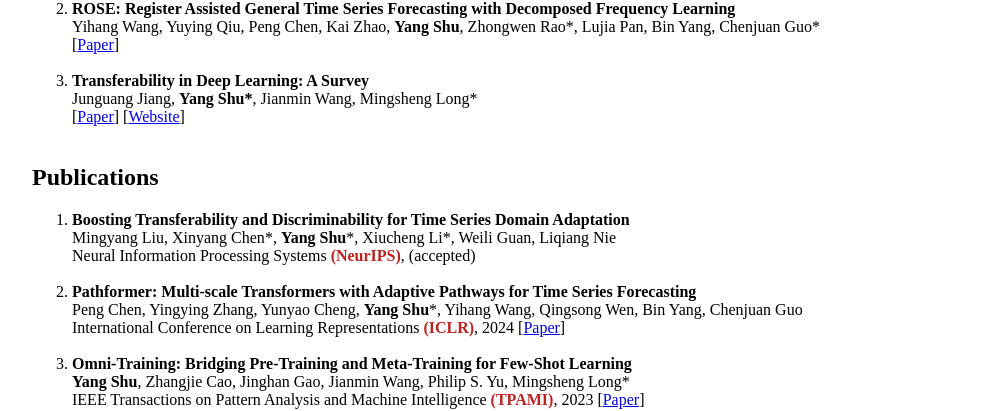
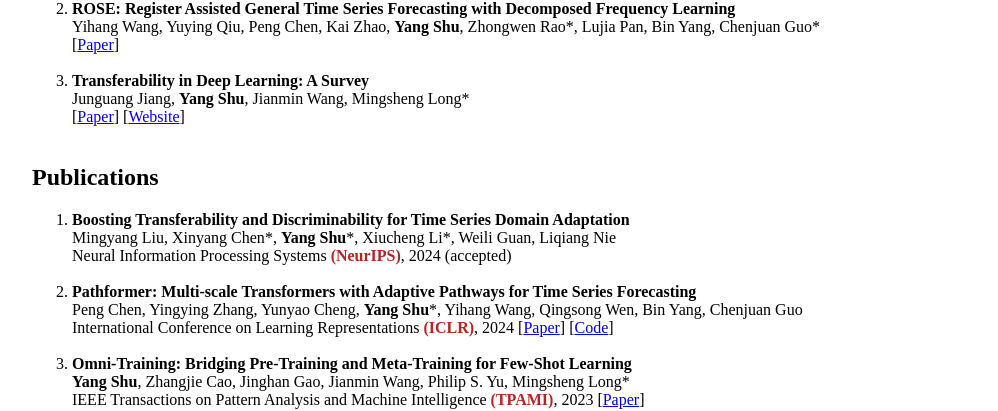
Before and after one commit to shuyang96/shuyang96.github.io, a plain HTML site: page index.html in a window 1280 px wide. Shown: the part 551-962 px from the top of the page, without its empty margins (178-1176 px from the left). Drawn offline with Linux system fonts and the light colour scheme.

Commit message:
Update index.html

```diff
--- a/index.html
+++ b/index.html
@@ -52,7 +52,7 @@
      </li><br>
 
     <li><strong>Transferability in Deep Learning: A Survey</strong><br>
-	Junguang Jiang, <strong>Yang Shu*</strong>, Jianmin Wang, Mingsheng Long<span style="font-family:Wingdings">*</span><br>
+	Junguang Jiang, <strong>Yang Shu</strong>, Jianmin Wang, Mingsheng Long<span style="font-family:Wingdings">*</span><br>
 	[<a target='_blank' href="https://arxiv.org/abs/2201.05867">Paper</a>]
   [<a target='_blank' href="https://github.com/thuml/A-Roadmap-for-Transfer-Learning">Website</a>]
 	 </li><br>
@@ -62,13 +62,14 @@
   <ol>
     <li><strong>Boosting Transferability and Discriminability for Time Series Domain Adaptation</strong><br>
     Mingyang Liu, Xinyang Chen<span style="font-family:Wingdings">*</span>, <strong>Yang Shu</strong><span style="font-family:Wingdings">*</span>, Xiucheng Li<span style="font-family:Wingdings">*</span>, Weili Guan, Liqiang Nie<br>
-        <span>Neural Information Processing Systems <b><font color='#BB2222'>(NeurIPS)</font></b>, (accepted)</span>
+        <span>Neural Information Processing Systems <b><font color='#BB2222'>(NeurIPS)</font></b>, 2024 (accepted)</span>
      </li><br>
 
     <li><strong>Pathformer: Multi-scale Transformers with Adaptive Pathways for Time Series Forecasting</strong><br>
     Peng Chen, Yingying Zhang, Yunyao Cheng, <strong>Yang Shu</strong><span style="font-family:Wingdings">*</span>, Yihang Wang, Qingsong Wen, Bin Yang, Chenjuan Guo<br>
     <span>International Conference on Learning Representations <b><font color='#BB2222'>(ICLR)</font></b>, 2024</span>
     [<a target='_blank' href="https://arxiv.org/abs/2402.05956">Paper</a>]
+    [<a target='_blank' href="https://github.com/decisionintelligence/pathformer">Code</a>]
      </li><br>
 
     <li><strong>Omni-Training: Bridging Pre-Training and Meta-Training for Few-Shot Learning</strong><br>
```
